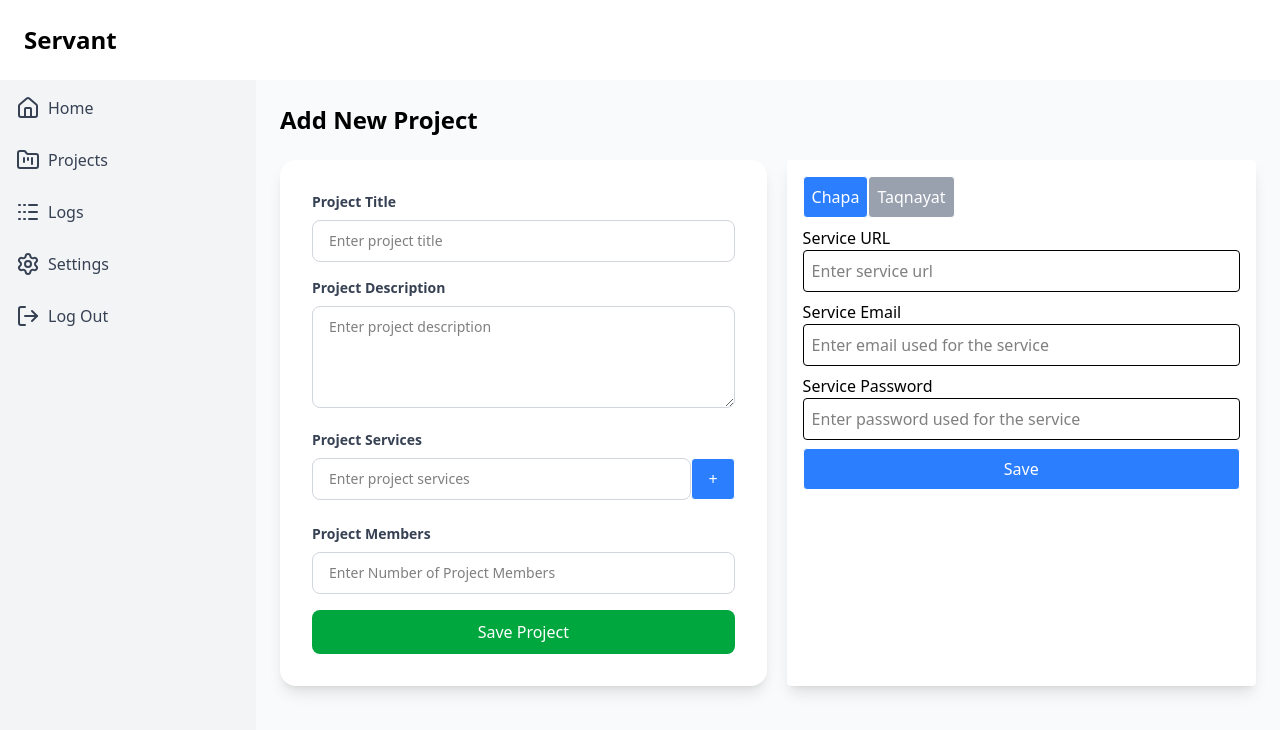
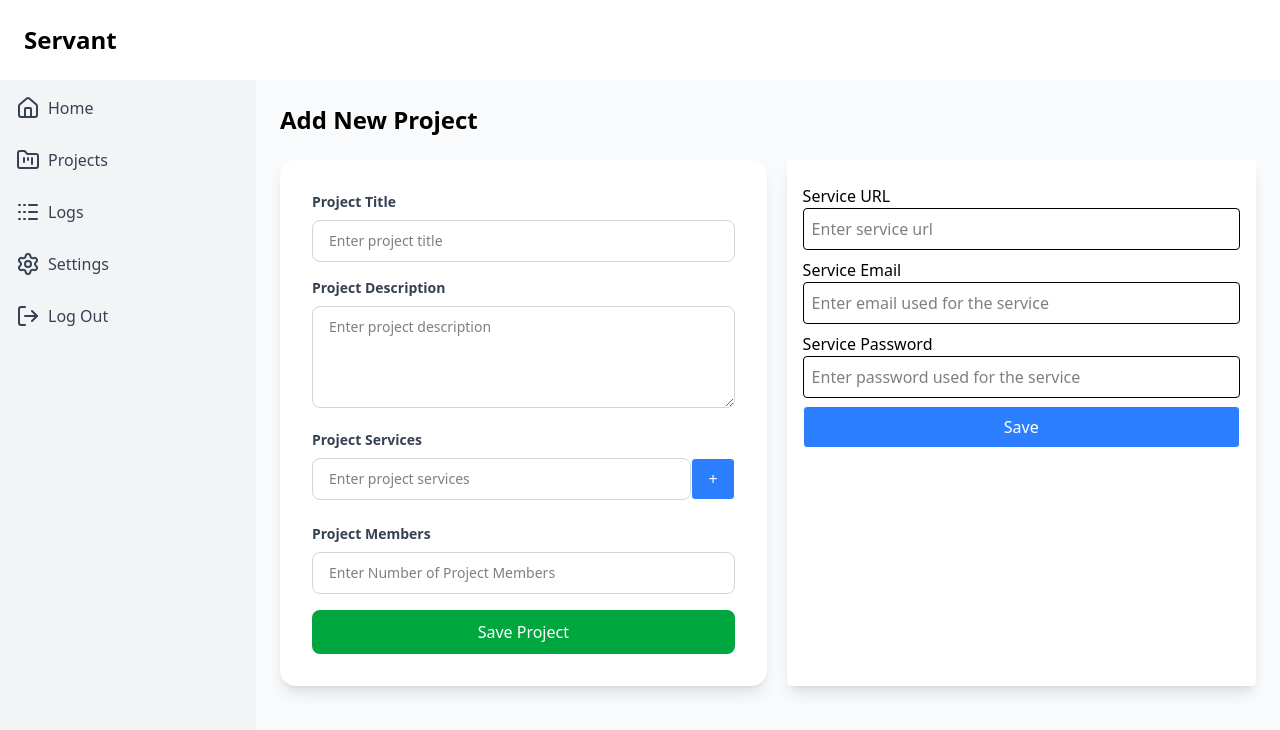
Before and after one commit to Yoni190/servant, a React app in the folder frontend/: page /projects/add in a window 1280 px wide. Shown: the top 730 px of the page. Built offline with nearby package versions, Linux system fonts and the light colour scheme; the HTML template or start-up script is replaced by a standard one.

Commit message:
Show service tabs from localStorage

```diff
--- a/frontend/src/components/ProjectForm.jsx
+++ b/frontend/src/components/ProjectForm.jsx
@@ -215,17 +215,15 @@ const ProjectForm = ({ title_pass, description_pass, services_pass, members_pass
             <div className='w-full max-w-lg rounded bg-white shadow-lg p-4'>
                     {/* Tabs */}
                     <div>
-                        <button
-                        className='border rounded bg-blue-500 text-white p-2 hover:bg-blue-600 hover:cursor-pointer'
-                        >
-                            Chapa
-                        </button>
+                        {services.map((service) => (
+                            <button
+                            className='border rounded bg-blue-500 text-white p-2 hover:bg-blue-600 hover:cursor-pointer'
+                            key={service}
+                            >
+                                {service}
+                            </button>
+                        ))}
 
-                        <button
-                        className='border rounded bg-gray-400 text-white p-2 hover:bg-gray-600 hover:cursor-pointer'
-                        >
-                            Taqnayat
-                        </button>
                     </div>
 
                     {/* Service URL */}
```
